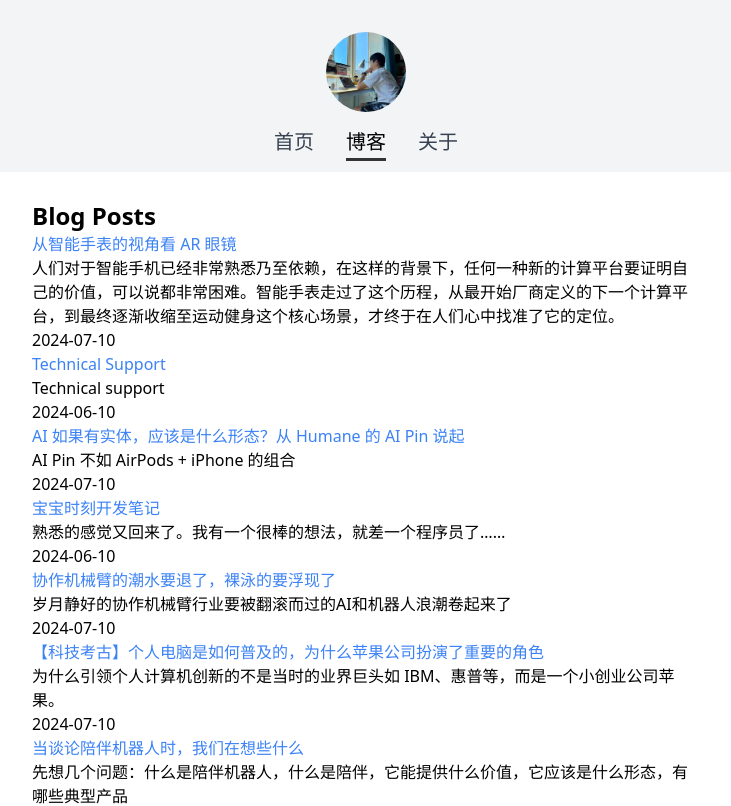
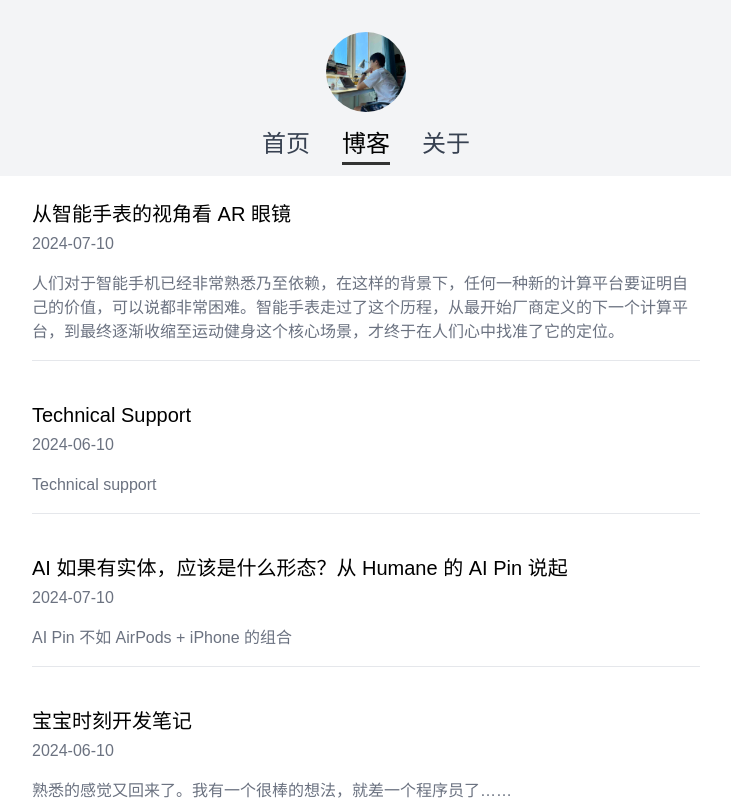
Before and after one commit to baitengfei/baitengfei, a Next.js app: page /blog in a window 1280 px wide. Shown: the top 806 px of the page, without its empty margins (274-1005 px from the left). Built offline with nearby package versions, Linux system fonts and the light colour scheme.

Commit message:
修改博客列表页样式

```diff
--- a/app/RootLayout.tsx
+++ b/app/RootLayout.tsx
@@ -18,17 +18,17 @@ export default function RootLayout({ children }: Readonly<{ children: React.Reac
           <nav className="flex justify-center pt-2 pb-4"> {/* 设置 nav 的内边距为 20px */}
             <ul className="flex list-none space-x-8">
               <li className={pathname === "/" ? "active" : ""}>
-                <Link href="/" className={`text-xl font-medium ${pathname === "/" ? "font-bold text-black" : "text-gray-700"} transition hover:font-bold hover:text-black`}>
+                <Link href="/" className={`text-2xl font-medium ${pathname === "/" ? "font-bold text-black" : "text-gray-700"} transition hover:font-bold hover:text-black`}>
                   首页
                 </Link>
               </li>
               <li className={pathname === "/blog" ? "active" : ""}>
-                <Link href="/blog" className={`text-xl font-medium ${pathname === "/blog" ? "font-bold text-black" : "text-gray-700"} transition hover:font-bold hover:text-black`}>
+                <Link href="/blog" className={`text-2xl font-medium ${pathname === "/blog" ? "font-bold text-black" : "text-gray-700"} transition hover:font-bold hover:text-black`}>
                   博客
                 </Link>
               </li>
               <li className={pathname === "/about" ? "active" : ""}>
-                <Link href="/about" className={`text-xl font-medium ${pathname === "/about" ? "font-bold text-black" : "text-gray-700"} transition hover:font-bold hover:text-black`}>
+                <Link href="/about" className={`text-2xl font-medium ${pathname === "/about" ? "font-bold text-black" : "text-gray-700"} transition hover:font-bold hover:text-black`}>
                   关于
                 </Link>
               </li>
--- a/app/blog/page.tsx
+++ b/app/blog/page.tsx
@@ -30,17 +30,26 @@ export default function BlogPage() {
 
   return (
     <div>
-      <h1 className="text-2xl font-bold">Blog Posts</h1>
       <ul>
-        {posts.map((post) => (
-          <li key={post.slug}>
-            <Link href={`/blog/${post.slug}`} className="text-blue-500">
-              {post.title}
-            </Link>
-            <p>{post.excerpt}</p>
-            <p>{post.date}</p>
-          </li>
-        ))}
+        {posts
+          .filter(post => post.slug && post.title) // 确保每个post都有slug和title
+          .map((post, index) => (
+            <li
+              key={post.slug}
+              className={`pb-4 mb-10 ${index !== posts.length - 1 ? 'border-b border-gray-200' : ''}`} // 分隔线 + 额外下边距
+            >
+              <Link
+                href={`/blog/${post.slug}`}
+                className="text-xl font-medium hover:text-blue-500 mb-2" // 标题悬浮变蓝，下边距
+              >
+                {post.title}
+              </Link>
+              <p className="font-light text-gray-500 my-1 pb-3"> {/* 日期上下边距 */}
+                {post.date}
+              </p>
+              <p className="text-gray-500 font-thin">{post.excerpt}</p>
+            </li>
+          ))}
       </ul>
     </div>
   );
--- a/app/globals.css
+++ b/app/globals.css
@@ -3,10 +3,17 @@
 @tailwind components;
 @tailwind utilities;
 
+@import url('https://fonts.googleapis.com/css2?family=Inter:wght@400;700&display=swap'); /* 引入 Google Fonts */
+html {
+  font-family: sans-serif; /* 默认设置所有文本为 Inter 字体 */
+}
+
 :root {
   --background: #ffffff;
   --foreground: #171717;
 }
+
+
 
 /*
 body {
--- a/tailwind.config.js
+++ b/tailwind.config.js
@@ -6,7 +6,11 @@ module.exports = {
     "./components/**/*.{js,jsx,ts,tsx}",
   ],
   theme: {
-    extend: {},
+    extend: {
+      fontFamily: {
+        sans: ['sans-serif'],
+      },
+    },
   },
   plugins: [],
 };
```
